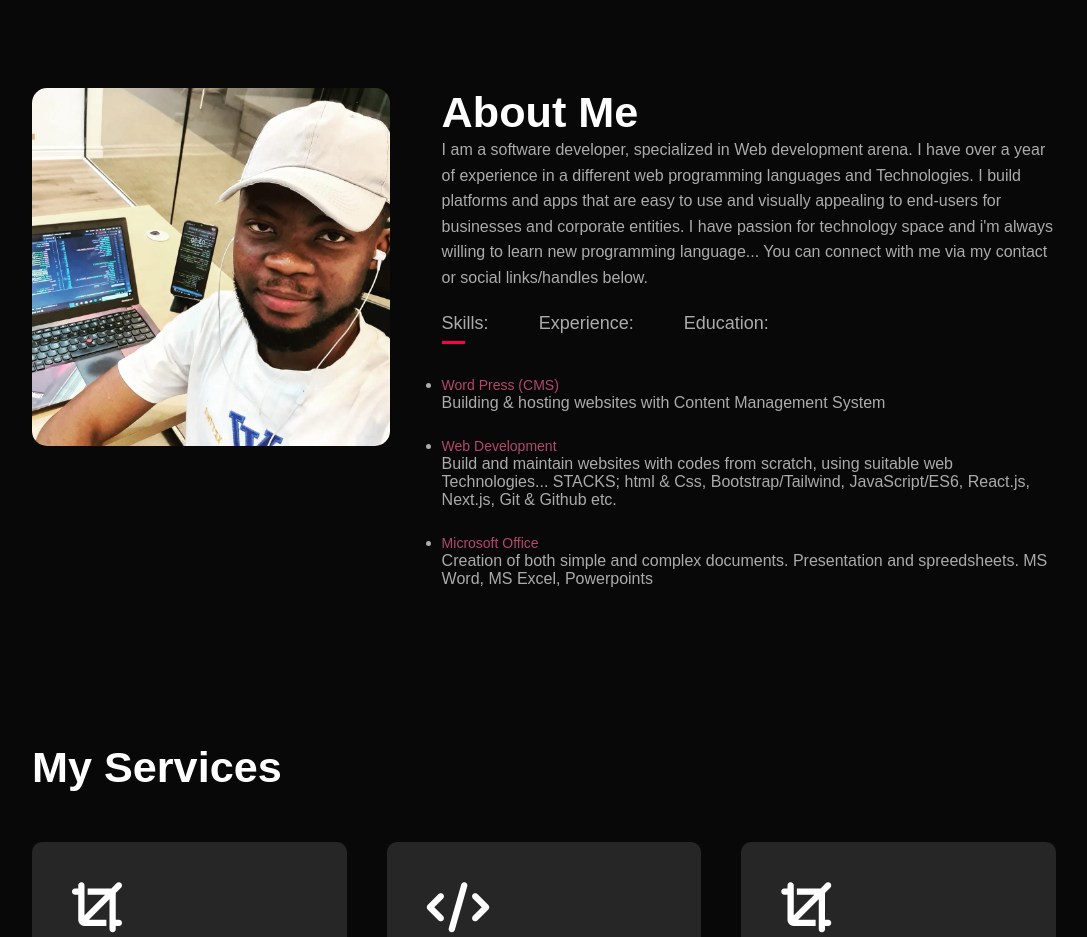
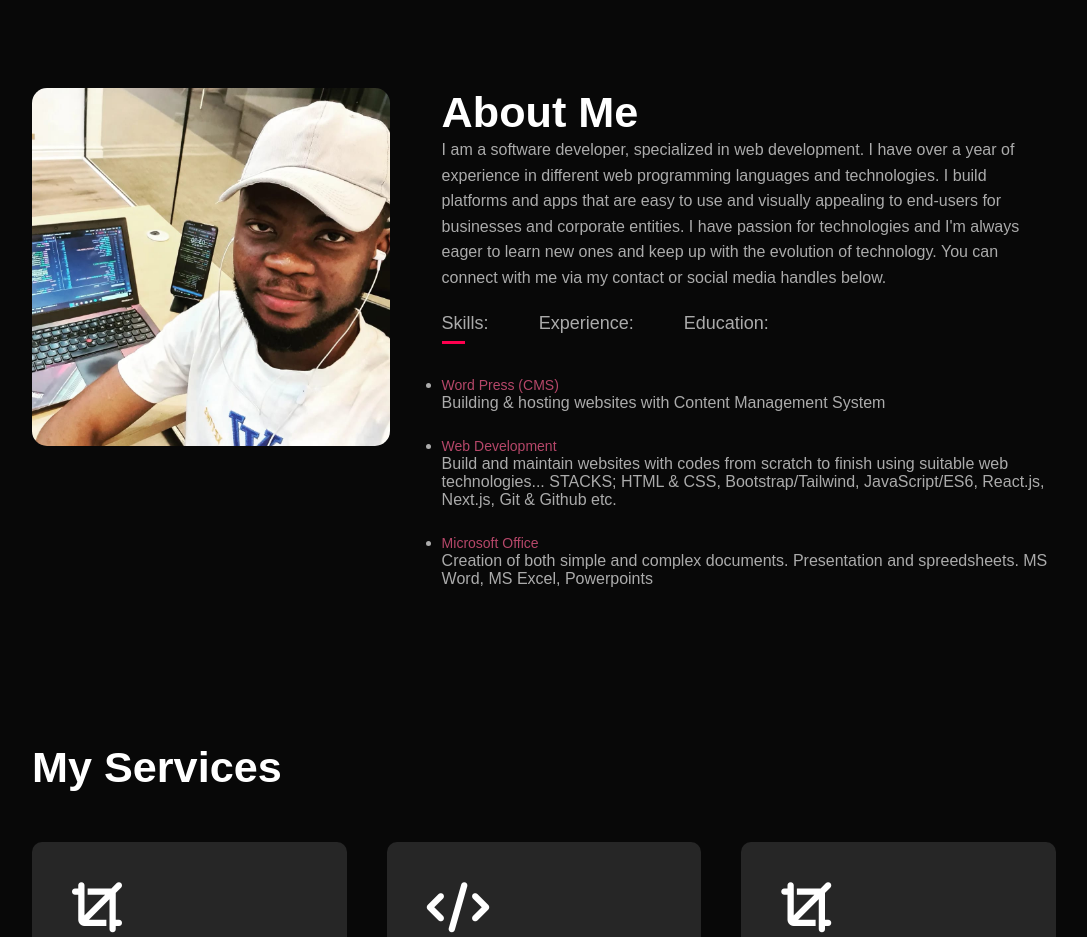
Before and after one commit to timothy2462/New-portfolio-Tim-, a plain HTML site: page index.html in a window 1280 px wide. Shown: the part 802-1739 px from the top of the page, without its empty margins (96-1183 px from the left). Drawn offline with Linux system fonts and the light colour scheme.

Commit message:
made few adjustments on the about me section

```diff
--- a/index.html
+++ b/index.html
@@ -49,11 +49,11 @@
                 <div class="about-col-2">
                     <h1 class="sub-title">About Me</h1>
                     <p>
-                        I am a software developer, specialized in Web development arena. I have over a year of experience in a different web programming languages and Technologies.
+                        I am a software developer, specialized in web development. I have over a year of experience in different web programming languages and technologies.
                         I build platforms and apps that are easy to use and visually appealing to end-users for businesses and corporate entities.
-                        I have passion for technology space and i'm always willing to learn new programming language...
+                        I have passion for technologies and I'm always eager to learn new ones and  keep up with the evolution of technology.
 
-                        You can connect with me via my contact or social links/handles below.
+                        You can connect with me via my contact or social media handles below.
                     </p>
 
                     <div class="tab-titles">
@@ -66,7 +66,7 @@
                         <ul>
                             <li><span>Word Press (CMS)</span><br>Building & hosting websites with Content Management System </li>
 
-                            <li><span>Web Development</span><br> Build and maintain websites with codes from scratch, using suitable web Technologies... STACKS; html & Css, Bootstrap/Tailwind, JavaScript/ES6, React.js, Next.js, Git & Github etc.  </li>
+                            <li><span>Web Development</span><br> Build and maintain websites with codes from scratch to finish using suitable web technologies... STACKS; HTML & CSS, Bootstrap/Tailwind, JavaScript/ES6, React.js, Next.js, Git & Github etc.  </li>
 
                             <li><span>Microsoft Office</span><br> Creation of both simple and complex documents. Presentation and spreedsheets. MS Word, MS Excel, Powerpoints</li>
                         </ul>
```
